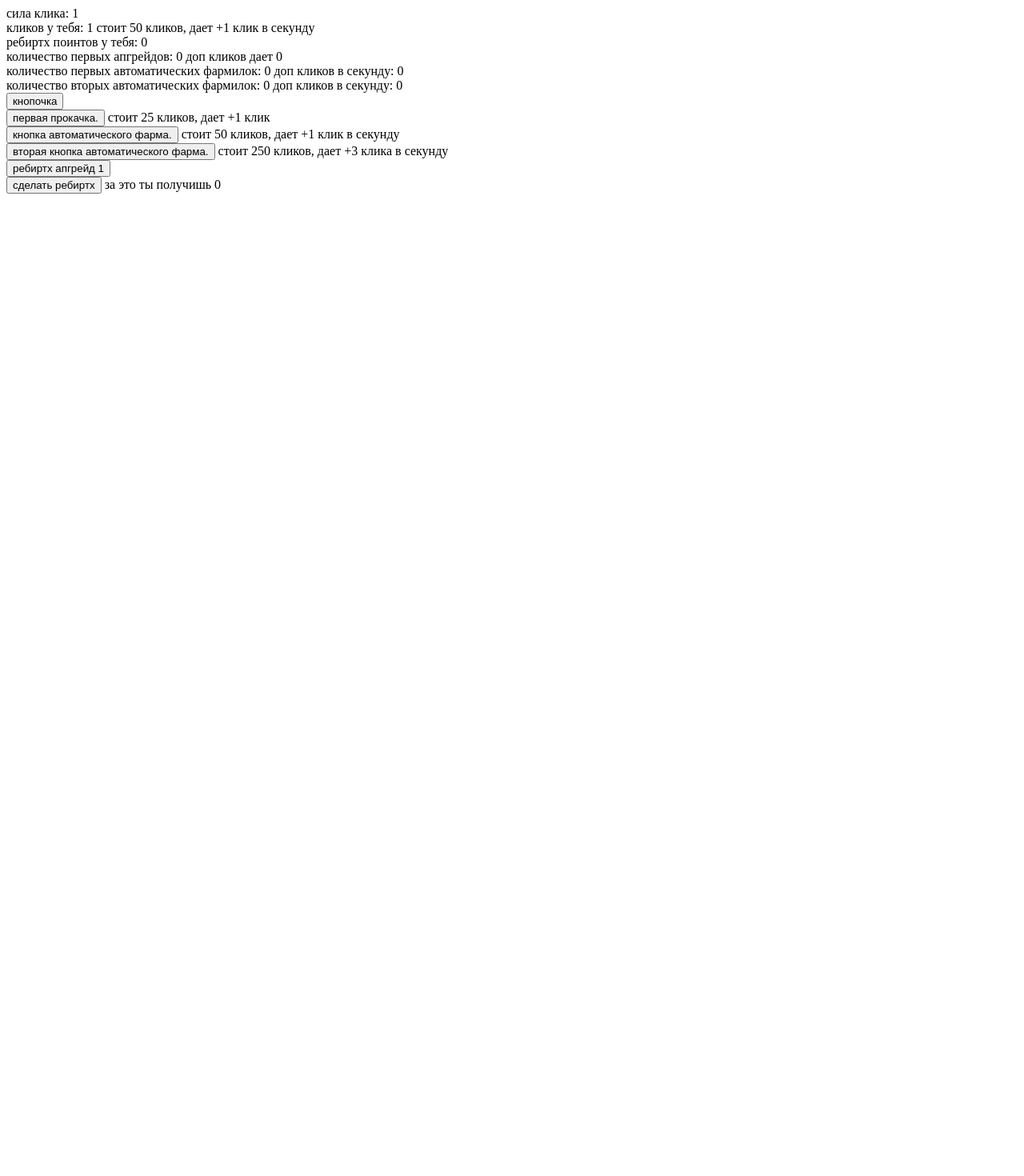
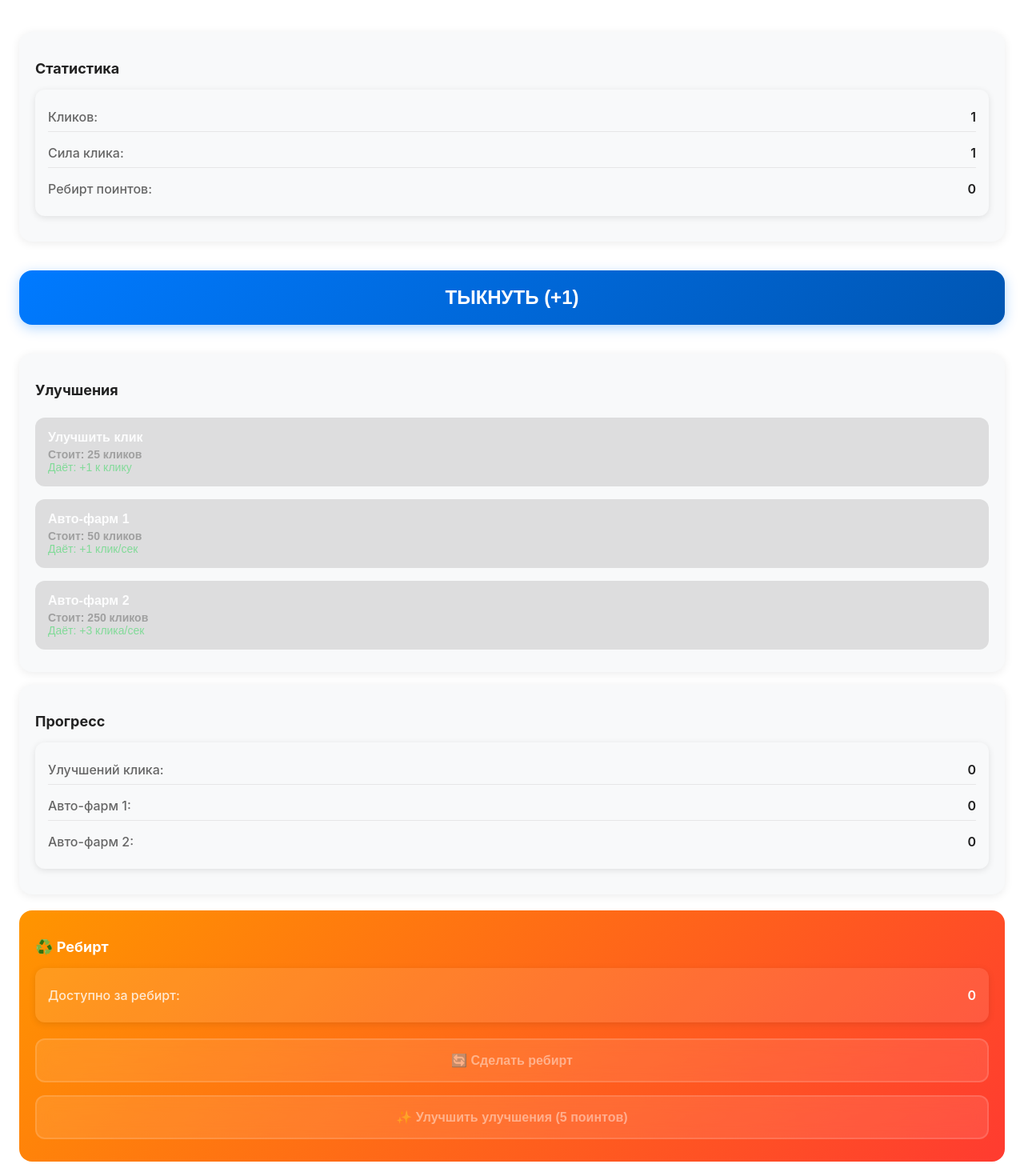
Before and after one commit to zbananasx/web-app, a React (Create React App) app: page / in a window 1280 px wide. Shown: the top 1470 px of the page at 80% size. Before the commit the page ends 800 px from the top, so only its background shows below. Built offline with nearby package versions, Linux system fonts and the light colour scheme.

Commit message:
first commit

```diff
--- a/src/App.jsx
+++ b/src/App.jsx
@@ -1,4 +1,5 @@
 import { useAllInfo } from './hooks/useStates';
+import './App.css';
 
 function App() {
   const {
@@ -19,65 +20,122 @@ const {
     rebirth,
     rebirthUpg1,
     upgrade1Gives,
+  } = useAllInfo();
 
-  } = useAllInfo()
+  // Проверяем, можем ли купить улучшения
+  const canBuyUpgrade1 = score >= 25;
+  const canBuyAuto1 = score >= 50;
+  const canBuyAuto2 = score >= 250;
+  const canRebirth = score >= 1000;
+  const canBuyRebirthUpg = totalRebirthPoints >= 5;
+
   return (
     <div className="App">
-      <div>
-        <span>
-          сила клика: {clickPerOne}
-        </span>
+      {/* Основная статистика */}
+      <div className="section">
+        <h2 className="section-title"> Статистика</h2>
+        <div className="stat-container">
+          <div className="stat-row">
+            <span className="stat-label">Кликов:</span>
+            <span className="stat-value">{score}</span>
           </div>
-      <div>
-        <span>
-          кликов у тебя: {score}
-          <span> стоит 50 кликов, дает +1 клик в секунду</span>
-        </span>
+          <div className="stat-row">
+            <span className="stat-label">Сила клика:</span>
+            <span className="stat-value">{clickPerOne}</span>
           </div>
-      <div>
-        ребиртх поинтов у тебя: {totalRebirthPoints}
+          <div className="stat-row">
+            <span className="stat-label">Ребирт поинтов:</span>
+            <span className="stat-value">{totalRebirthPoints}</span>
           </div>
-      <div>
-        <span> количество первых апгрейдов: {upgrade1View} </span>
-        <span> доп кликов дает {totalUpgrade1Gives} </span>
         </div>
-      <div>
-        <span> количество первых автоматических фармилок: {auto1View} </span>
-        <span> доп кликов в секунду: {totalAuto1Gives}</span>
       </div>
-      <div>
-        <span> количество вторых автоматических фармилок: {auto2View} </span>
-        <span> доп кликов в секунду: {totalAuto2Gives}</span>
-      </div>
-      <div>
-        <button onClick={onClick}>
-    кнопочка
+
+      {/* Основная кнопка */}
+      <button className="click-button" onClick={onClick}>
+         ТЫКНУТЬ (+{clickPerOne})
+      </button>
+
+      {/* Улучшения клика */}
+      <div className="section">
+        <h2 className="section-title"> Улучшения</h2>
+        <button
+          className={`upgrade-button ${canBuyUpgrade1 ? '' : 'disabled'}`}
+          onClick={upgrade1}
+          disabled={!canBuyUpgrade1}
+        >
+           Улучшить клик
+          <span className="upgrade-cost">Стоит: 25 кликов</span>
+          <span className="upgrade-benefit">Даёт: +{upgrade1Gives} к клику</span>
+        </button>
+
+        <button
+          className={`upgrade-button ${canBuyAuto1 ? '' : 'disabled'}`}
+          onClick={auto1}
+          disabled={!canBuyAuto1}
+        >
+           Авто-фарм 1
+          <span className="upgrade-cost">Стоит: 50 кликов</span>
+          <span className="upgrade-benefit">Даёт: +1 клик/сек</span>
+        </button>
+
+        <button
+          className={`upgrade-button ${canBuyAuto2 ? '' : 'disabled'}`}
+          onClick={auto2}
+          disabled={!canBuyAuto2}
+        >
+           Авто-фарм 2
+          <span className="upgrade-cost">Стоит: 250 кликов</span>
+          <span className="upgrade-benefit">Даёт: +3 клика/сек</span>
         </button>
       </div>
-      <div>
-        <button onClick={upgrade1}>
-    первая прокачка.
+
+      {/* Прогресс */}
+      <div className="section">
+        <h2 className="section-title"> Прогресс</h2>
+        <div className="stat-container">
+          <div className="stat-row">
+            <span className="stat-label">Улучшений клика:</span>
+            <span className="stat-value">{upgrade1View}</span>
+          </div>
+          <div className="stat-row">
+            <span className="stat-label">Авто-фарм 1:</span>
+            <span className="stat-value">{auto1View}</span>
+          </div>
+          <div className="stat-row">
+            <span className="stat-label">Авто-фарм 2:</span>
+            <span className="stat-value">{auto2View}</span>
+          </div>
+        </div>
+      </div>
+
+      {/* Ребирт */}
+      <div className="rebirth-section">
+        <h2 className="section-title">♻️ Ребирт</h2>
+        <div className="stat-container" style={{background: 'rgba(255,255,255,0.1)'}}>
+          <div className="stat-row">
+            <span className="stat-label" style={{color: 'rgba(255,255,255,0.8)'}}>Доступно за ребирт:</span>
+            <span className="stat-value" style={{color: 'white'}}>{totalRebirthPointsView}</span>
+          </div>
+        </div>
+
+        <button
+          className="rebirth-button"
+          onClick={rebirth}
+          disabled={!canRebirth}
+        >
+          🔄 Сделать ребирт
         </button>
-        <span> стоит 25 кликов, дает +{upgrade1Gives} клик</span>
-      </div>
-      <div>
-        <button onClick={auto1}>
-          кнопка автоматического фарма.
+
+        <button
+          className="rebirth-button"
+          onClick={rebirthUpg1}
+          disabled={!canBuyRebirthUpg}
+        >
+          ✨ Улучшить улучшения (5 поинтов)
         </button>
-        <span> стоит 50 кликов, дает +1 клик в секунду</span>
-      </div>
-      <div>
-        <button onClick={auto2}>
-          вторая кнопка автоматического фарма.
-        </button>
-        <span> стоит 250 кликов, дает +3 клика в секунду</span>
-      </div>
-      <div><button onClick={rebirthUpg1}>ребиртх апгрейд 1</button></div>
-      <div><button onClick={rebirth}>сделать ребиртх</button>
-      <span> за это ты получишь {totalRebirthPointsView}</span>
       </div>
     </div>
   );
+}
 
-}
 export default App;
```
Lines whose indentation alone changed are shown as unchanged.
